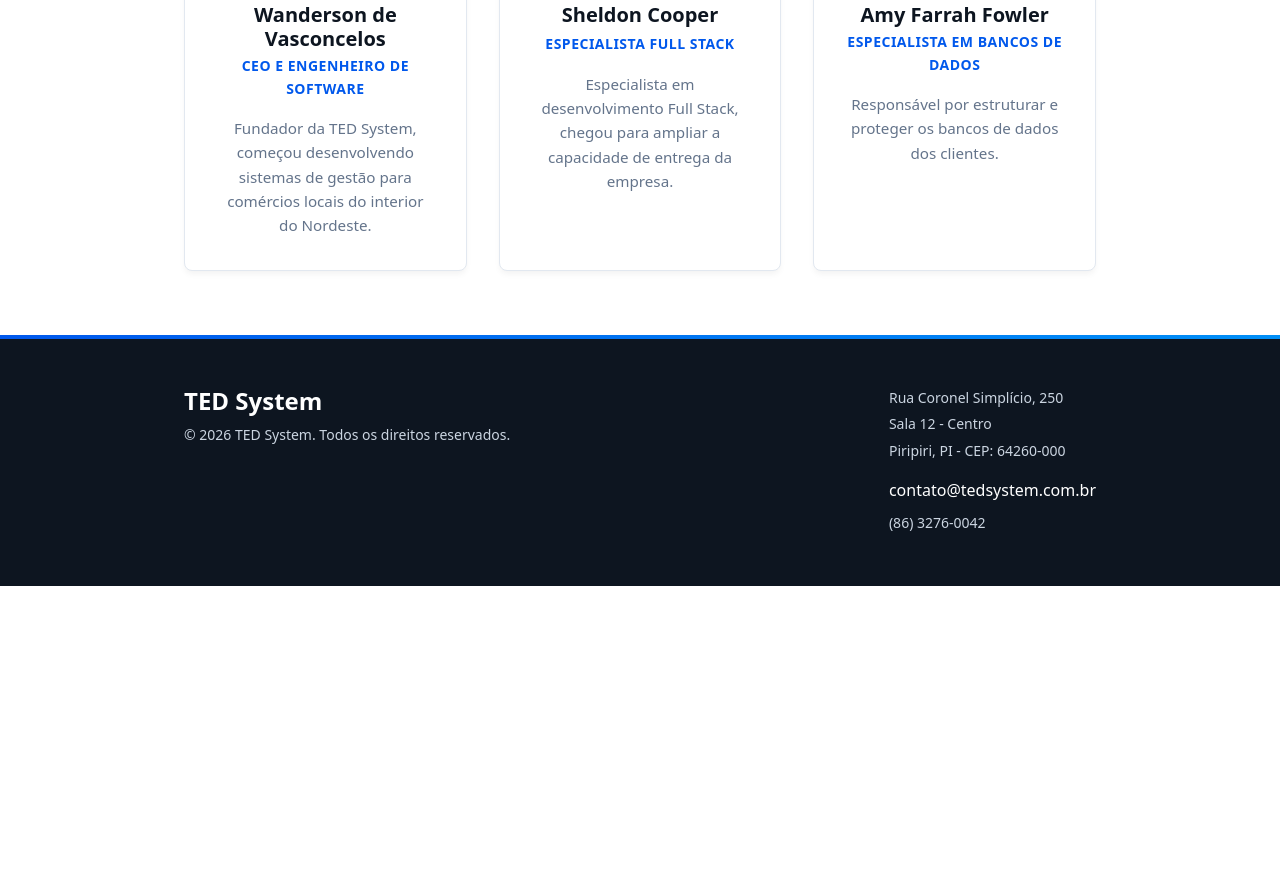
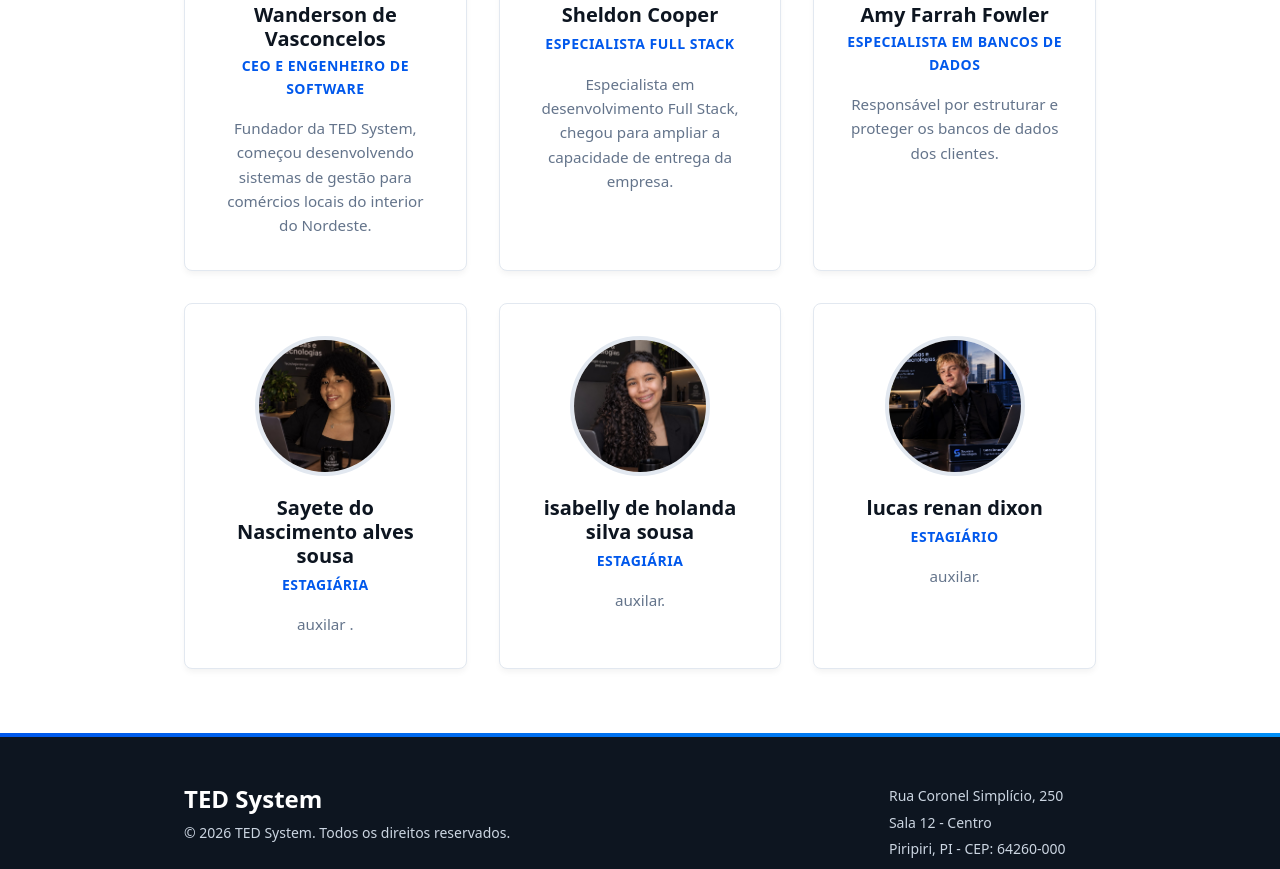
Before and after one commit to capir2024116isinf0056-spec/ted-system-site, an Astro site: page /equipe in a window 1280 px wide. Shown: the part 509-1378 px from the top of the page. Before the commit the page ends 1095 px from the top, so only its background shows below. Built offline with nearby package versions, Linux system fonts and the light colour scheme; Astro itself is replaced by a stand-in of ours.

Commit message:
feat:Adiciona valores  e fotos na imprensa

```diff
--- a/src/data/empresa.js
+++ b/src/data/empresa.js
@@ -19,6 +19,12 @@ export const empresa = {
     {
       titulo: "Inovação responsável",
       descricao: "Adoção de novas tecnologias com foco em segurança, sustentabilidade e resultados reais."
+    },
+        {
+
+      titulo: "Prestação de contas",
+    descricao: "Responder publicamente por decisões e resultados, com auditorias e métricas claras."
+
     }
   ],
   publicoAlvo:
@@ -55,6 +61,30 @@ export const empresa = {
       foto: "/images/amy.jpg",
       alt: "Foto de Amy Farrah Fowler",
       descricao: "Responsável por estruturar e proteger os bancos de dados dos clientes."
-    }
+    },
+
+    {
+      nome: "Sayete do Nascimento alves sousa ",
+      cargo: "Estagiária",
+      foto: "/images/sayete.jpg",
+      alt: "Foto de sayete Sousa",
+      descricao: "auxilar ."
+    },
+    {
+      nome: "isabelly de holanda silva sousa",
+      cargo: "Estagiária",
+      foto: "/images/isabelly.jpg",
+      alt: "Foto de isabelly Holanda",
+      descricao: "auxilar."
+},
+    {
+      nome: "lucas renan dixon",
+      cargo: "Estagiário",
+      foto: "/images/estagiario.jpg",
+      alt: "Foto de lucas renan dixon",
+      descricao: "auxilar."
+}
+
+
   ]
 };
```
Also changed, not shown: public/images/estagiario.jpg (added), public/images/isabelly.jpg (added), public/images/sayete.jpg (added).
